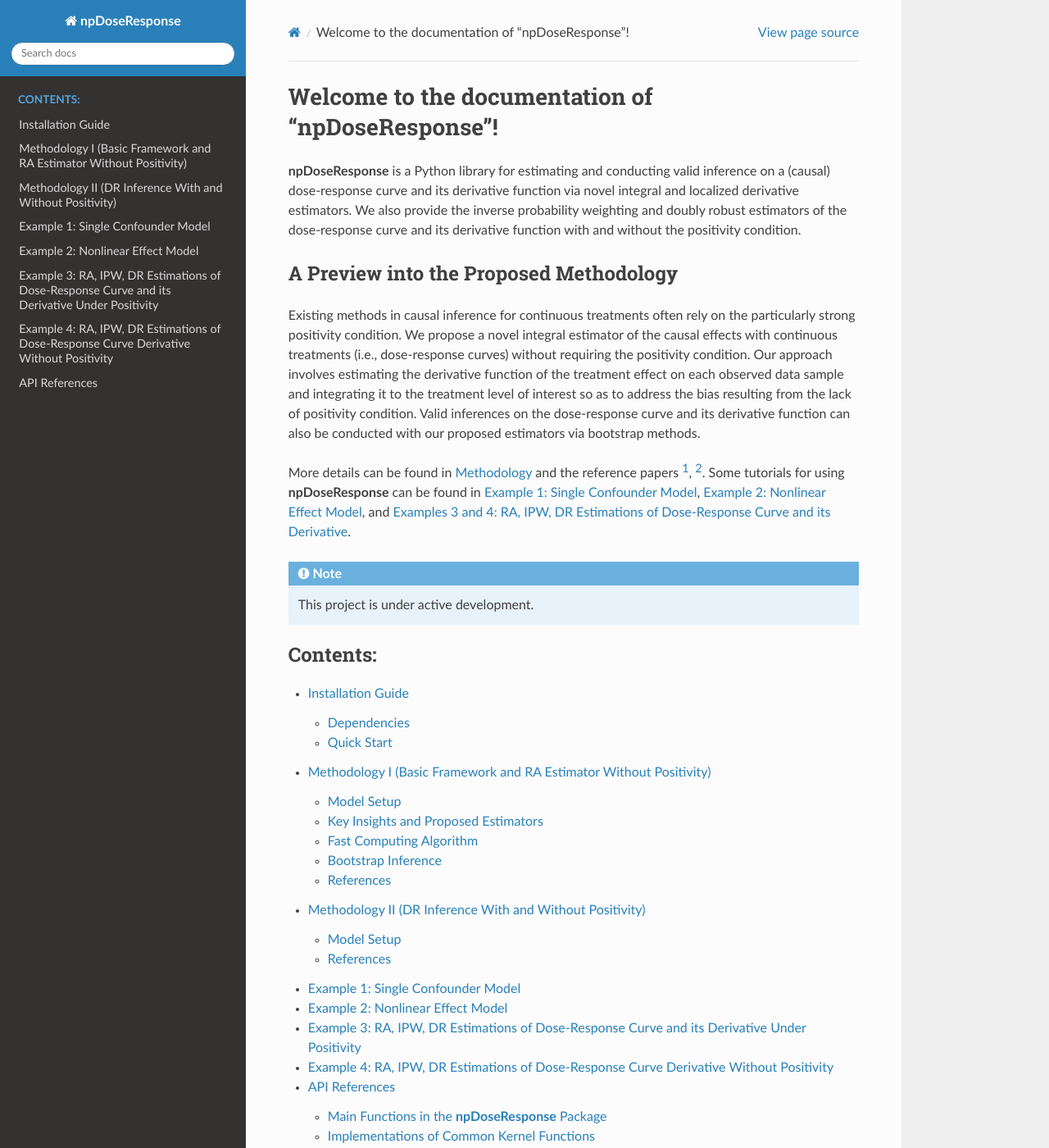
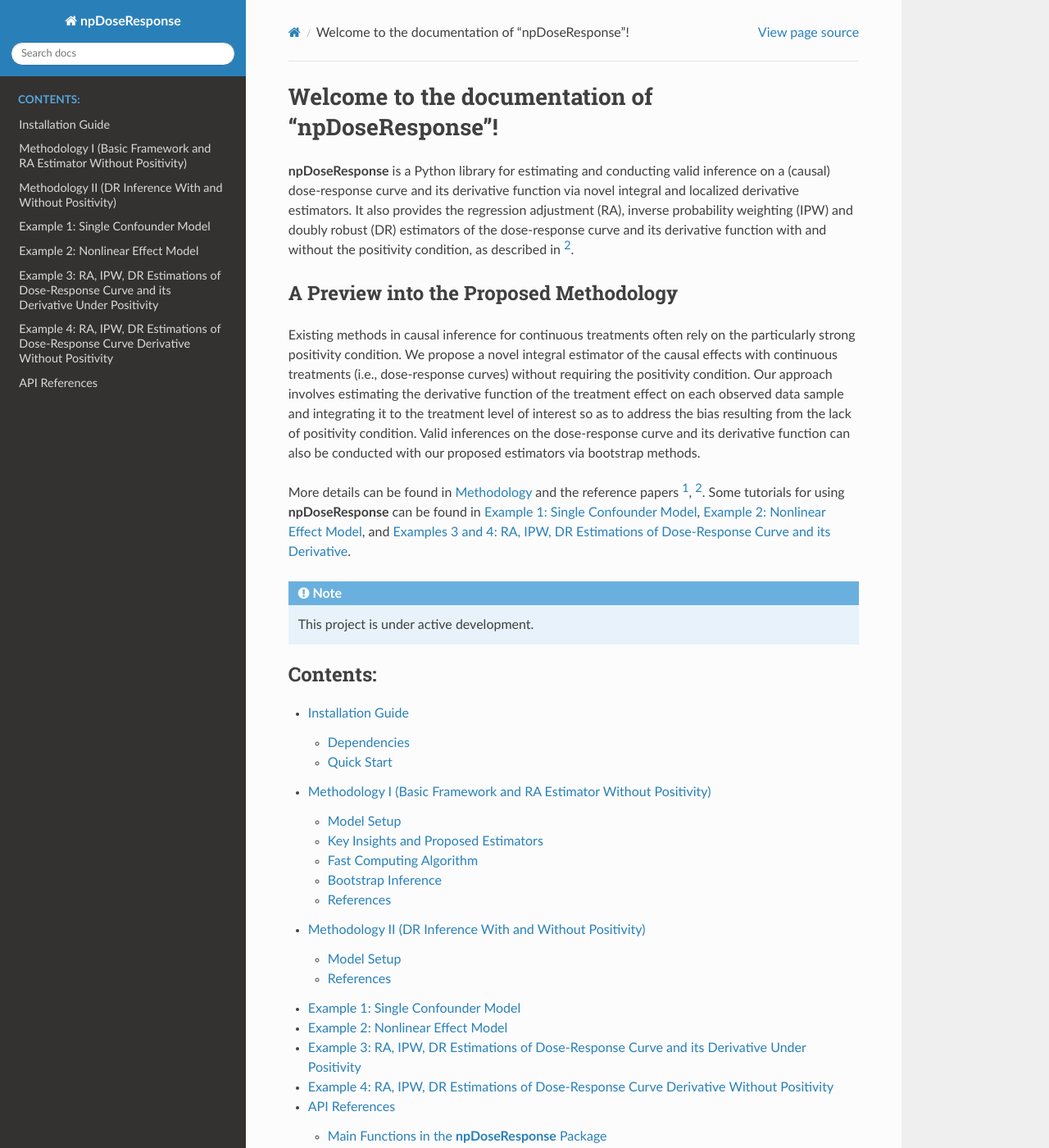
Before and after one commit to zhangyk8/npDoseResponse, a Sphinx documentation site: the page built from docs/source/index.rst, in a window 1280 px wide and 1400 px high. Shown: the whole window at 82% size. Built offline with Sphinx 7.4.7 and the Read the Docs theme 3.1.0, drawn with Linux system fonts in a browser that asks for light colours.

Commit message:
Add files via upload

```diff
--- a/docs/source/index.rst
+++ b/docs/source/index.rst
@@ -1,7 +1,7 @@
 Welcome to the documentation of "npDoseResponse"!
 ===================================
 
-**npDoseResponse** is a Python library for estimating and conducting valid inference on a (causal) dose-response curve and its derivative function via novel integral and localized derivative estimators. We also provide the inverse probability weighting and doubly robust estimators of the dose-response curve and its derivative function with and without the positivity condition.
+**npDoseResponse** is a Python library for estimating and conducting valid inference on a (causal) dose-response curve and its derivative function via novel integral and localized derivative estimators. It also provides the regression adjustment (RA), inverse probability weighting (IPW) and doubly robust (DR) estimators of the dose-response curve and its derivative function with and without the positivity condition, as described in [2]_.
 
 A Preview into the Proposed Methodology
 ------------
```
